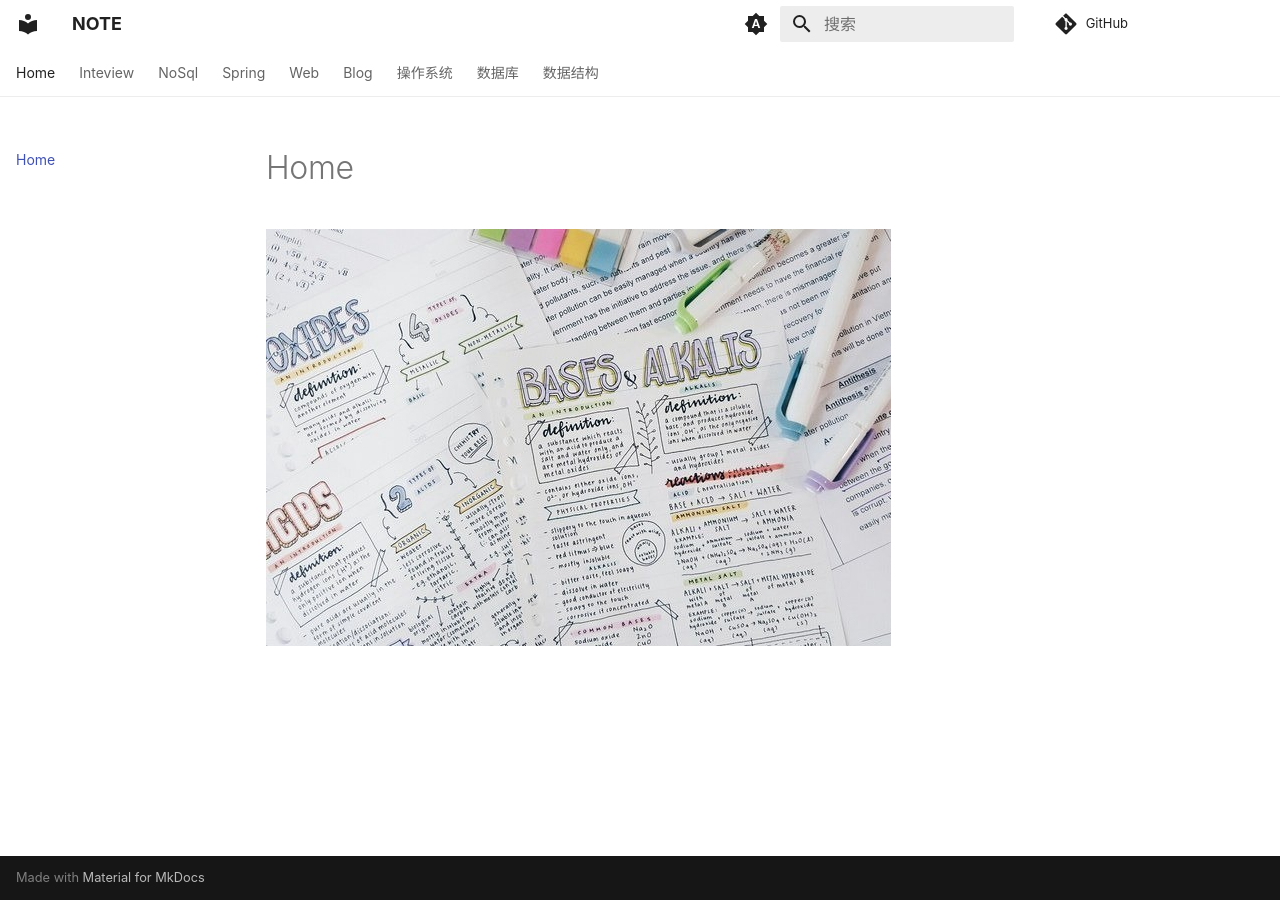
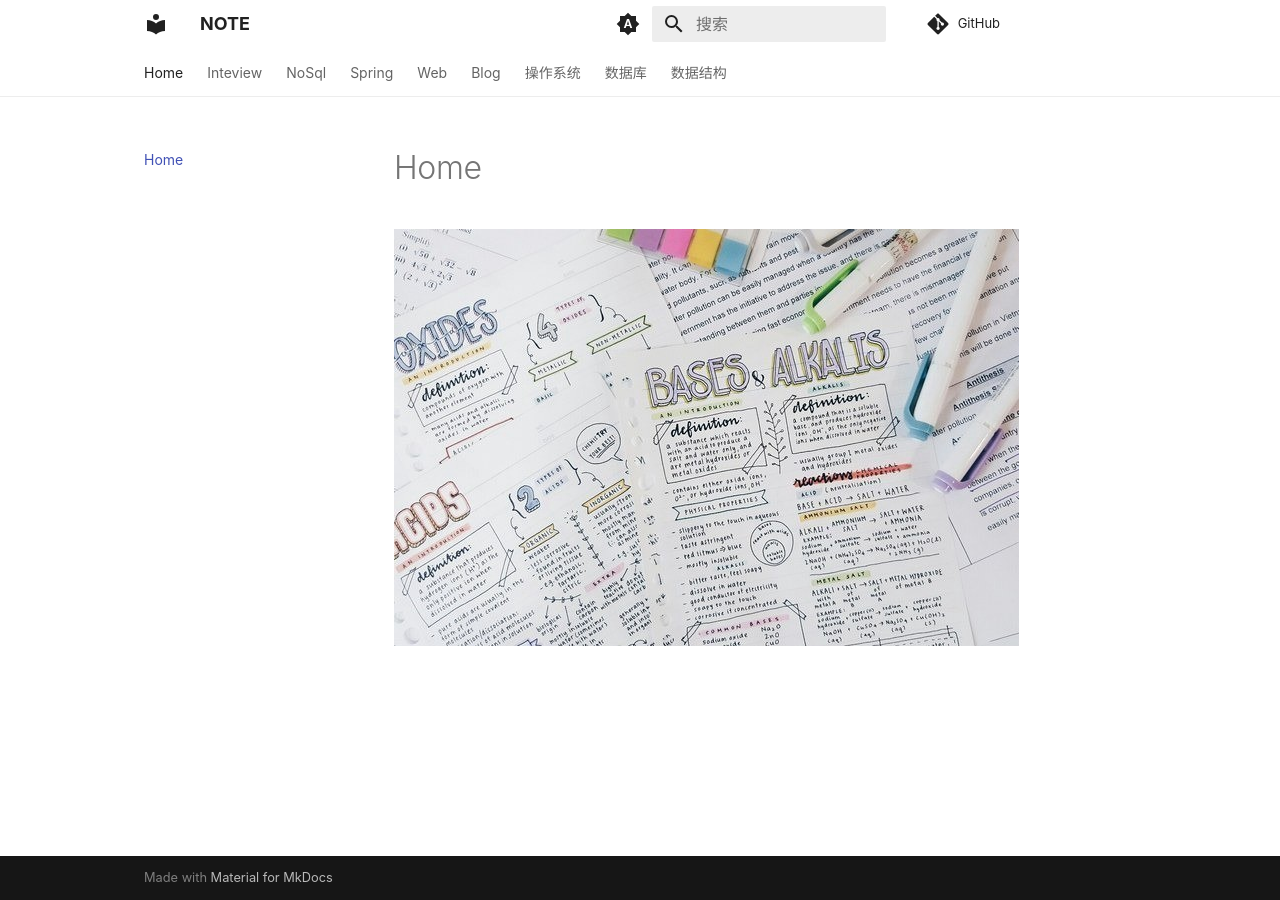
Before and after one commit to rocky-raccoon33/notes, an MkDocs documentation site: the page built from docs/index.md, in a window 1280 px wide. Built offline with MkDocs 1.6.1 and Material for MkDocs 9.7.7, drawn with Linux system fonts in a browser that asks for light colours; comment, search, counter and statistics services are not loaded.

Commit message:
max-width

```diff
--- a/docs/stylesheets/extra.css
+++ b/docs/stylesheets/extra.css
@@ -25,5 +25,5 @@ h1 {
 }
 
 .md-grid {
-	max-width: 1440px;
+	max-width: 80%;
 }
```
